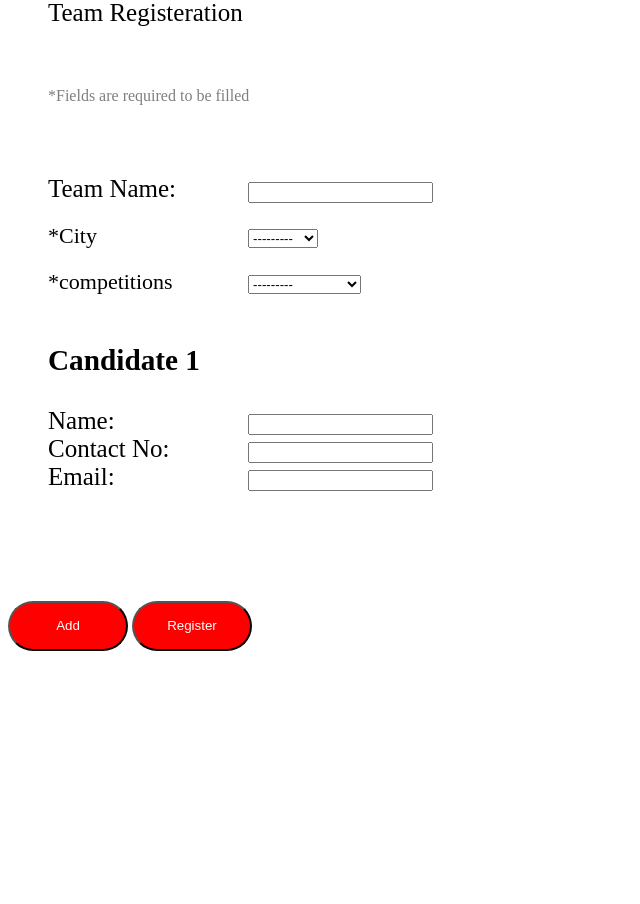
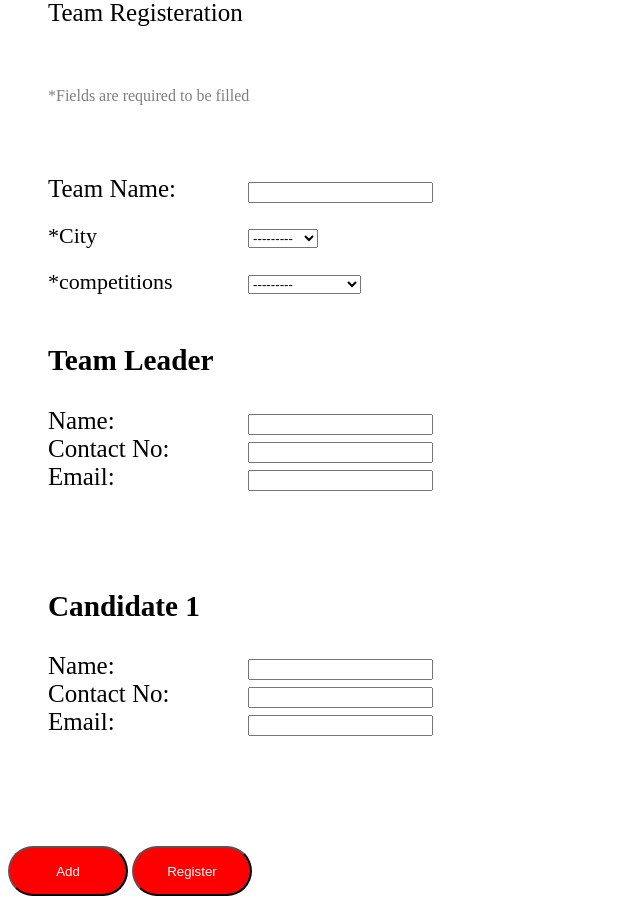
Before and after one commit to Alcheringa-Web-and-App-Operations/CE-Portal, a Django app: page /users/register-team/ in a window 1280 px wide. Shown: the part 31-935 px from the top of the page, without its empty margins (0-640 px from the left). Before the commit the page ends 682 px from the top, so only its background shows below. Run offline with Django 4.2, Linux system fonts and the light colour scheme; data comes from the database, SQL or seed files in the repository; parts of the project's set-up code (start-up, migrations or seed data) failed here and were passed over.

Commit message:
added team leader in forms

```diff
--- a/users/static/form/button.js
+++ b/users/static/form/button.js
@@ -2,11 +2,11 @@ const add=document.querySelector("#button1");
 const form= document.querySelector("#main");
 const count= document.querySelector("#num");
 
-var i=1
+var i=2
 add.addEventListener('click',target=>{
     target.preventDefault()
     form.insertAdjacentHTML('beforeend',`<div style="font-size:25px;padding-left: 40px;display: grid;grid-template-columns: 200px 0px;" id = "${i}">
-    <h3 id="h${i}">Candidate ${i+1}<button onclick= remove(${i})>Remove</button></h3>
+    <h3 id="h${i}">Candidate ${i}<button onclick= remove(${i})>Remove</button></h3>
     <p>
     <div>
         <label for="id_name">Name:</label>
@@ -44,11 +44,15 @@ function remove(div){
     del(div)
     for(let j=div+1;j<i;j++){
         document.getElementById(j).setAttribute("id",j-1)
-        document.getElementById("h"+j).innerHTML=`Candidate ${j} <button onclick= remove(${j-1})>Remove</button>`;
+        document.getElementById("h"+j).innerHTML=`Candidate ${j-1} <button onclick= remove(${j-1})>Remove</button>`;
         document.getElementById("h"+j).setAttribute("id",j-1)
+        document.getElementById("name"+j).setAttribute("name",`name${j-1}`)
+        document.getElementById("phoneNo"+j).setAttribute("name",`phoneNo${j-1}`)
+        document.getElementById("email"+j).setAttribute("name",`email${j-1}`)
         document.getElementById("name"+j).setAttribute("id",j-1)
         document.getElementById("phoneNo"+j).setAttribute("id",j-1)
         document.getElementById("email"+j).setAttribute("id",j-1)
+
     }
     i--
     count.value = i
--- a/users/templates/team/team.html
+++ b/users/templates/team/team.html
@@ -64,6 +64,34 @@
                     </div>
 
                 </div>
+                        <div
+                        style="font-size:25px;padding-top: 20px;padding-left: 40px;display: grid;grid-template-columns: 200px 0px;">
+                        <h3>Team Leader</h3>
+                        <p>
+                        <div>
+                            <label for="id_name">Name:</label>
+                        </div>
+                        <div>
+                            <input type="text" name="name0" maxlength="50" required id="id_name">
+                        </div>
+                        <div>
+                            <label for="id_name">Contact No:</label>
+
+                        </div>
+                        <div>
+                            <input type="text" name="phoneNo0" maxlength="50" required id="id_name">
+
+                        </div>
+                        <div>
+                            <label for="id_email">Email:</label>
+
+                        </div>
+                        <div>
+                            <input type="email" name="email0" maxlength="254" required id="id_email">
+
+                        </div>
+                        </p>
+                </div>
                 <div
                     style="font-size:25px;padding-top: 20px;padding-left: 40px;display: grid;grid-template-columns: 200px 0px;">
                     <h3>Candidate 1</h3>
@@ -72,14 +100,14 @@
                         <label for="id_name">Name:</label>
                     </div>
                     <div>
-                        <input type="text" name="name0" maxlength="50" required id="id_name">
+                        <input type="text" name="name1" maxlength="50" required id="id_name">
                     </div>
                     <div>
                         <label for="id_name">Contact No:</label>
 
                     </div>
                     <div>
-                        <input type="text" name="phoneNo0" maxlength="50" required id="id_name">
+                        <input type="text" name="phoneNo1" maxlength="50" required id="id_name">
 
                     </div>
                     <div>
@@ -87,7 +115,7 @@
 
                     </div>
                     <div>
-                        <input type="email" name="email0" maxlength="254" required id="id_email">
+                        <input type="email" name="email1" maxlength="254" required id="id_email">
 
                     </div>
                     </p>
```
